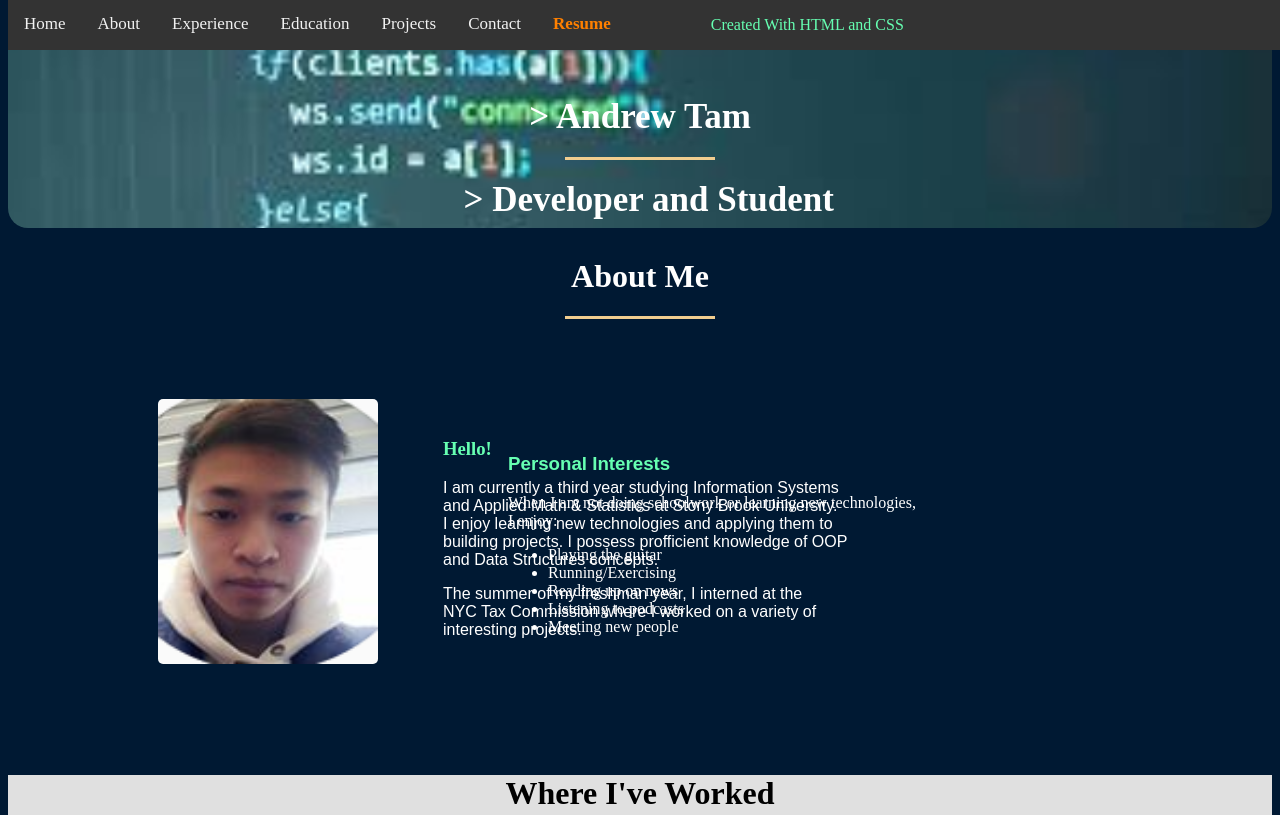
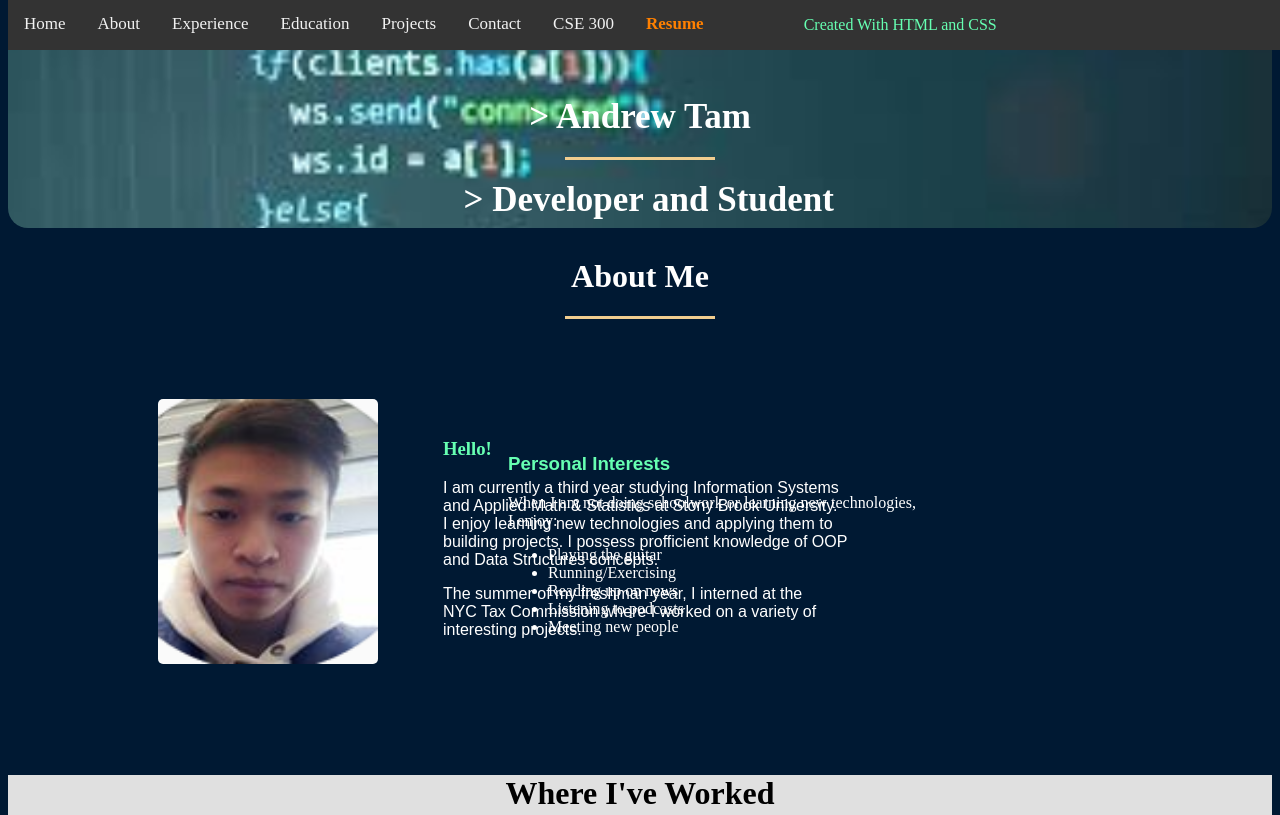
Before and after one commit to AndrewSiuyinTam/AndrewSuiyinTam.github.io, a plain HTML site: page index.html in a window 1280 px wide. Shown: the top 815 px of the page. Drawn offline with Linux system fonts and the light colour scheme.

Commit message:
Update index.html

```diff
--- a/index.html
+++ b/index.html
@@ -6,7 +6,7 @@
 
   <title>Andrew Tam</title>
   <link rel="shortcut icon" type="image/jpg" href=”gmail.jpeg”/>
-  <meta name="description" content="The HTML5 Herald">
+  <meta name="description" content="Andrew Tam Personal Page">
   <meta name="author" content="SitePoint">
 
   <link rel="stylesheet" href="AndrewSuiyinTam.github.io/css/mypage.css
@@ -22,6 +22,7 @@
   <a href="#education">Education</a>
   <a href="#projects">Projects</a>
   <a href="#contact">Contact</a>
+    <a href="https://drive.google.com/drive/folders/1eAzJGJxqgzZsrzOzer2PuwvJBqNd-woL">CSE 300</a>
   <strong><a href="file:///Users/andrewtam/Downloads/Andrew_Tam_Resume.pdf"style="color:#FF8000"target="_blank">Resume</a></strong>
 <p style = "color:#66FFB2">&nbsp&nbsp&nbsp&nbsp&nbsp&nbsp&nbsp &nbsp &nbsp &nbsp &nbsp&nbsp &nbsp &nbsp
    Created With HTML and CSS</p>
```
